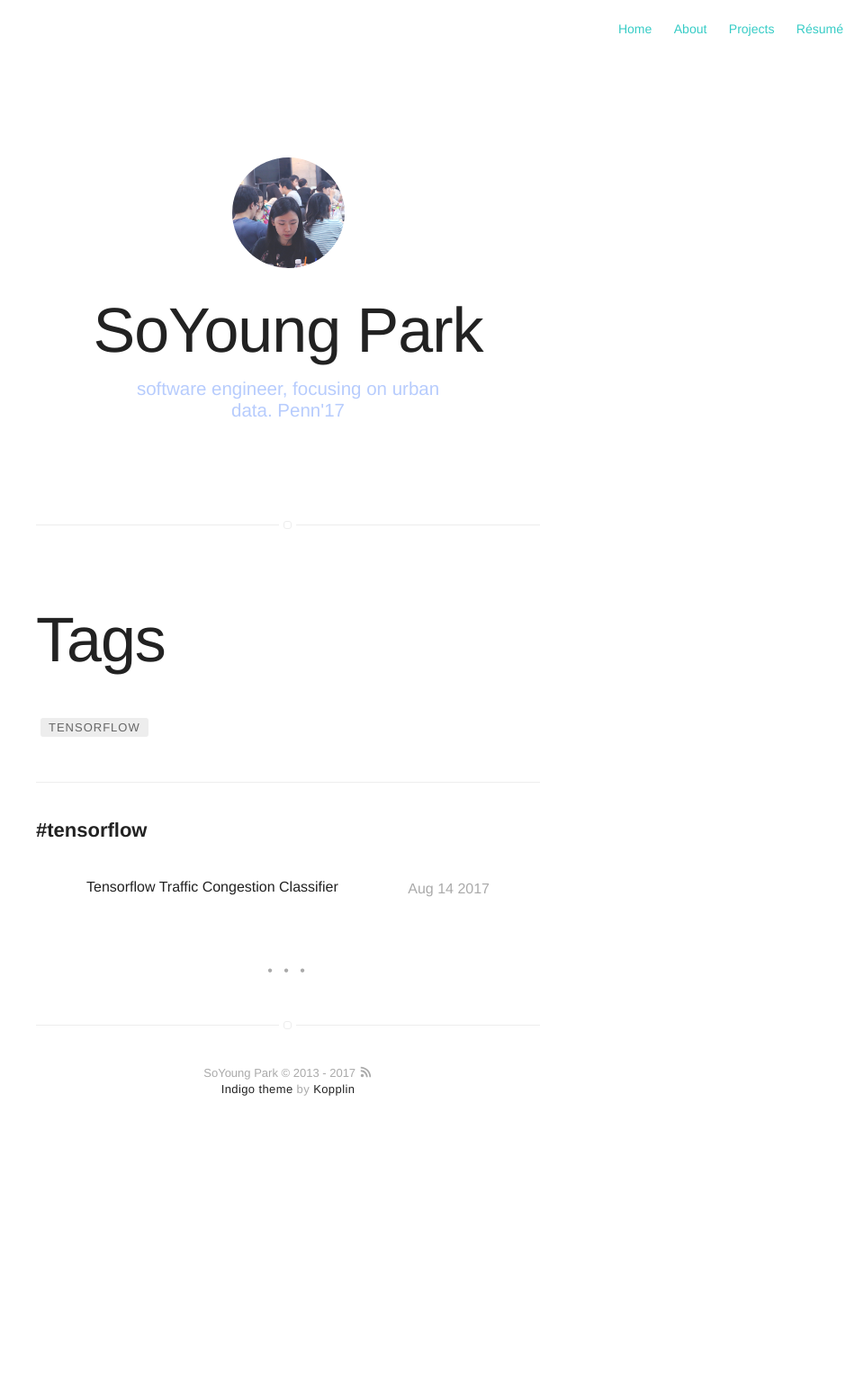
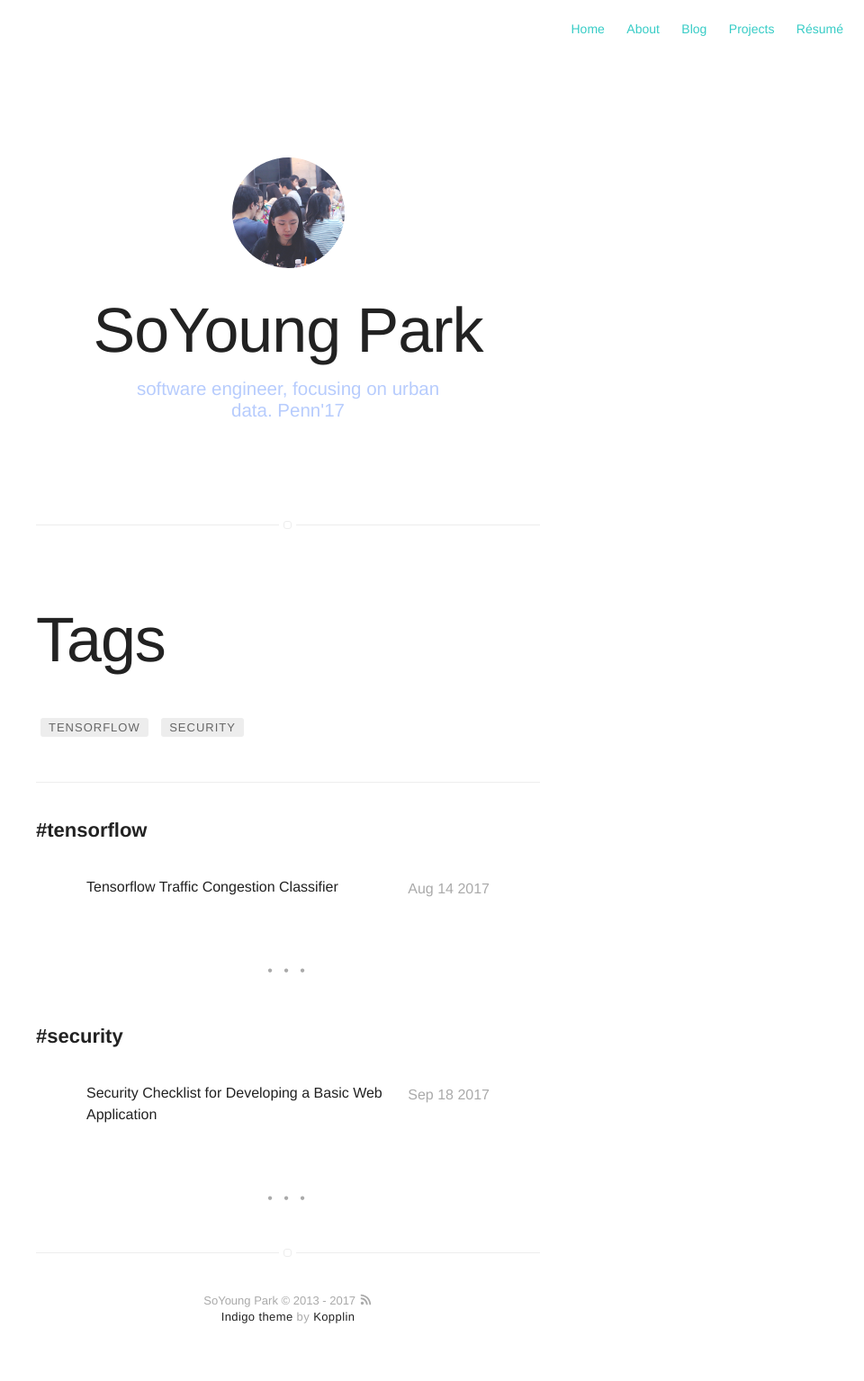
Before and after one commit to soyoungpark/soyoungpark.github.io, a Jekyll site: the page built from tags.html, in a window 1280 px wide. Shown: the whole page at 90% size, without its empty margins (320-1280 px from the left). Built offline with Jekyll 4.4.1, drawn with Linux system fonts in a browser that asks for light colours; before the commit the page ends 1282 px from its top, so only the background shows below that; some of the changed lines change nothing that is shown.

Commit message:
new blog post about security principles

```diff
--- a/_includes/nav.html
+++ b/_includes/nav.html
@@ -14,7 +14,7 @@
             {% endif %}
         {% endif %}
 
-<!--
+
         {% if site.blog == true %}
             {% if page.title != "Blog" %}
                 <li class="item">
@@ -22,7 +22,7 @@
                 </li>
             {% endif %}
         {% endif %}
--->
+
         {% if site.projects == true %}
             {% if page.title != "Projects" %}
                 <li class="item">
--- /dev/null
+++ b/_posts/2017-09-18-nodejs-security-checklist.mdown
@@ -0,0 +1,166 @@
+---
+title: "Security Checklist for Developing a Basic Web Application"
+layout: post
+date: 2017-09-18 18:52
+tag: security
+image: /assets/images/nodejs.png
+headerImage: true
+projects: false
+hidden: false # don't count this post in blog pagination
+description: "Security Checklist"
+category: project
+author: soyoungpark
+externalLink: false
+---
+
+This is a basic security checklist for creating a basic Node.js web application. Apt for students and developers who want to create a basic Node.js web application. It is assumed that readers already know how to build / have already built a functioning web application.
+
+---
+
+### Motivation
+
+This summer (June - Aug 2017), I had the opportunity to teach a group of high school students about making a simple web application (two of them chose NodeJS, the other three PHP). Excited at seeing their applicaitons come to life, the students were tempted to finish off their project with an application vulnerable to some basic security attacks, such as SQL injection, XSS, and dictionary (or other variants, like rainbow table) attacks on the password. This, to beginners in web development, is understandably an appealing thought, since implementing new features and changing user interface may seem like more 'tangible' progress than coding functions to prevent security breaches. However, if the web application is to be made public -- which was the case for all of my students -- it is crucial that the application adheres to basic but important security principles. Following is a list of some very basic security measures to implement, what attacks they help prevent, example(s) if applicable, and why each measure is important to web security.
+
+### The Checklist
+
+1. Hash your (password+salt)
+
+{% highlight js %}
+/* when user creates a new account, inputs password ... */
+
+var sha512 = function(password, salt){
+    var hash = crypto.createHmac('sha512', salt); /** SHA-512 hashing algorithm */
+    hash.update(password);
+    var value = hash.digest('hex');
+    return {
+        salt:salt,
+        passwordHash:value
+    };
+};
+
+/* ... */
+
+var usersalt = genRandomString(16);
+var passwordData = sha512(password, usersalt);
+var hashed_pw = passwordData.passwordHash;
+
+/* save to our database both the usersalt (bound to be unique for each user account) and the hashed_pw */
+
+{% endhighlight %}
+
+2. Prevent SQL injection:
+
+3.
+4.
+5.
+6.
+
+
+
+By running this script at different intervals, I collected about 400 images throughout different times of the day, at different days of the week. I was finally ready to test with Tensorflow.
+
+In using Tensorflow I mostly followed Google Codelab, and Tensorflow for Poets. As per instruction, I installed docker, which is analogous to virtual machine but share the host OS kernel (and usually the binaries and libraries too) and are much lighter. Running Tensorflow within Docker allows for easier migration in the future and, as I learned through trial and error, is much easier than running it in my native OS X. In docker image, I provided two image directories, each named after my desired classifications: 'heavily-congested', and 'less-congested'. I then ran Tensorflow with 500 training steps.
+
+{% highlight python %}
+python retrain.py \
+  --bottleneck_dir=bottlenecks \
+  --how_many_training_steps=500 \
+  --model_dir=inception \
+  --summaries_dir=training_summaries/basic \
+  --output_graph=retrained_graph.pb \
+  --output_labels=retrained_labels.txt \
+  --image_dir=capturedtraffic
+{% endhighlight %}
+
+I wanted to create a binary classifier which, when given a snippet from traffic camera, outputs the probability of the image containing heavy traffic congestion and sends out real-time alert (HTTP POST request) to a predefined API endpoint. This binary classification (‘heavy congestion’ vs ‘else’) suffices for the purpose of this research because NYC residents are likely to be more interested in ‘heavy congestion’ events than in any of the ‘else’ events (ranging from zero traffic to light traffic).
+
+The actual training took about half an hour at this stage. Throughout the training, I was able to see that the Tensorflow was validating the new data against the current model at every training step. Naturally, the validation score increased as more data was fed into the model. After the training was over, I could run ‘label_image.py’ on any test image to output the percentage of the photo representing ‘heavy congestion’ or ‘else’. The results seemed to make sense, at the least. The model predicted that the photo below on the left was 58.3% likely to be less heavy congestion (currently labelled as ‘else’, then as ‘nojam’), and predicted that the photo below on the right was 97.3% likely to be ’heavy congestion’ (which then was labelled as ‘jam’ — I later relabelled the two categories to make them more intuitive).
+
+
+
+
+While 58.3% was a better performance than just randomly guessing out of the two possible categories, I noticed something strange. The model predicted that some images of empty roads were ‘heavy congestion’, with more than 80% conviction (score above 0.80). Clearly something was wrong. Tackling this issue was initially not very straight-forward because I used Tensorflow at a very high level and did not control a lot of its environment, other than some parameters when training the model. This meant that either the task I wanted to accomplish (traffic level classifier) was not appropriate for Tensorflow, or I was making some mistake in setting the parameters, or I was providing not enough (or not diverse enough) photos for training data.
+
+After talking to Professor Murphy who advised me on this research, I realized that while my traffic camera is fixated, it regularly makes rotations, streaming NYC 5th Avenue from different angles. This meant that I may need to provide ample (~300) data, for each angle, for each category. 5 angles x 300 x 2 categories meant that I needed about 3000 photos total. Also, for my training data I also needed traffic photos of the 5th Avenue in different weather conditions, and photos snapshotted under poor network condition (blurry or low resolution). Considering these new requirements, I decided that taking snapshots was no longer a valid strategy for collecting data because it was early July, and I doubted that it would snow in NYC in summer.
+
+#### Data collection, phase 3:
+
+After browsing through the EarthCam website, I found that for every traffic camera, there exists an archive of images from at least half a year ago (for I saw images from March). I decided to write a Python script that scrapes all the images in the archive. I initially had some difficulties because the archive was loaded through asynchronous javascript, which shot HTTP GET request to the EarthCam server endpoint (https://www.earthcam.com/cams/common/gethofitems.php). I simulated this GET request at a predefined interval to mimic AJAX GET request, and succeeded in seamlessly scraping images from the server.
+
+
+
+
+
+
+In less than a few hours, I was able to collect about 6000 images, taken from February 2017 to August 4, 2017. I eliminated about 1200 irrelevant images before sorting them. Following are the types of images that were opted out from sorting: images that are too blurry, dark, or low-resolution even for human eyes to determine what’s going on, images from when the roads are entirely blocked out for parades or protests, and images snapshotted from when the traffic camera was rotating. My rationale behind excluding the said images was that if a pair of human eyes cannot categorize them into either heavy traffic or else, then the model trained through supervised learning should not be expected to categorize them either. Shown below are examples of such images.
+
+Again, I had to manually sort them by angles (ranging from angle 0 to 4), then into one of the two traffic categories. I ran the experiment twice: first, by 10 categories (heavycongestion0, lesscongestion0, heavycongestion1, lesscongestion1, … heavycongestion4, lesscongestion4), second, by just two (heavycongestion, lesscongestion).
+
+I also launched Tensorboard to monitor the training process; I was able to monitor real-time updates to the validation accuracy and cross entropy, which were also logged to the terminal console. Cross entropy is a way of measuring how far away from the expected answer (classification) the current model is; a model that predicts correctly with 60% probability (‘score’ in Tensroflow) is more distant from an ideal model than a model that predicts correctly with 90% probability. I specified 500 training steps for each experiment, and not surprisingly, training accuracy increased and cross entropy decreased with each step for both experiments. I would like to discuss the pros and cons of the two approaches below.
+
+#### Experiment 1 (Sorted by angle and traffic level): 10 categories
+
+<img src='../assets/images/tensorflowtraffic/accuracy1.png' />
+
+Orange line represents train accuracy, and the turquoise line validation accuracy. Tensorflow partitions the input data into training set and validation set. The idea is analogous to crossfold validation in traditional statistics, bur more appropriate for machine learning tasks which usually take in a larger size of dataset. The training set, which constitutes majority of the input data, is used to train the model by adjusting parameters and fit weights. Validation set is used during the training to measure the improvement in the model’s accuracy as more training steps are taken. While both the training and validation accuracy increase over time, and though the final test accuracy is  80.6%, there is a considerable gap overall between the training and validation throughout all 500 steps.
+
+<img src='../assets/images/tensorflowtraffic/crossentropy1.png' />
+
+Cross entropy is measured for both the training and validation dataset. Both decrease over time, meaning the model has become more sophisticated over time in correctly predicting the output.
+
+#### Experiment 2 (Sorted by traffic level alone): 2 categories
+
+<img src='../assets/images/tensorflowtraffic/accuracy2.png' />
+
+It is said that the gap between train and validation accuracy often comes from overfitting. While both train and validation accuracy increased as more training steps were taken, the gap started to widen from about 300th training step. Final test accuracy was 85.7%.
+
+<img src='../assets/images/tensorflowtraffic/crossentropy2.png' />
+
+Not surprisingly, cross entropy decrease over time (training step).
+
+I tested this model with 28 images, representing different angles and different level of congestion. What was interesting was that because my input dataset for training included only images of both extremes (extremely heavy congestion or empty road), the score for each prediction often matched the congestion ‘level’ of the test image. For instance, for the following image of sparsely populated, but not completely empty intersection, the score for ‘heavy congestion’ was 0.69670.
+
+
+
+
+For test images belonging to the extremes, the accuracy was high. 0.98415 score for light congestion for the following photo demonstrates that the model does not simply interpret bright lights as heavy traffic.
+
+
+
+The model also understood that congestion level is not necessarily proportional to how much the road is exposed.
+
+
+For unrelated images, the results were also satisfactory. It was close to random guessing.
+
+
+I observed a few discrepancies, too. The model classified the photo below to be light congestion rather than heavy congestion.
+
+
+It was a satisfactory and efficiently built model, overall, but I decided to run it again with the same input data but with less training steps. This was because I noticed the gap between train and validation accuracy after the 300th step, and thought that completing the the model training before it started overfitting might help solve some of the discrepancy I observed.
+
+
+#### Experiment 2, take two (500 -> 300 training steps)
+
+Final test accuracy was 83.3%. Although it is lower than the test accuracy from when 500 training steps were taken, the drop may be due to prevention of overfitting. As can be seen in the graph below, there is no sign of overfitting, as far as the difference between the train and validation accuracy is concerned.
+
+But when I ran the test on the same image which had previously been classified in an unexpected manner, the score for ‘light congestion’ has decreased but the prediction itself remained the same: light congestion. I wish I could take images that were incorrectly classified and find some commonality among them, but there were only two such images in the test dataset of 28 images (this dataset is completely separate from the input dataset). I was, however, satisfied to train a model with less overfitting.
+
+### Conclusion
+
+In Neural Information Processing Systems 2015, D. Sculley, Gary Holt, Daniel Golovin, Eugene Davydov, and Todd Phillips presented a paper discussing the technical debt incurring from applying software engineering framework to real world machine learning problems. In the paper, the five scholars state that “only a tiny fraction of the code in many ML systems is actually devoted to learning or prediction.”
+
+I had indeed spent a good portion of the time sourcing, saving and sorting data. Because this was my first time applying deep learning to a real world problem, I was able to learn new concepts (Coursera Machine Learning) and apply it with a toolset that I have never used before (Tensorflow run on Docker image). Applying theory through Coursera Machine Learning course homework was one thing, but applying it to real-world data, which was not always in the format I wanted, and often contained unexpected type of data (the protests and parades were entirely unexpected), was another.
+
+In the future I would like to start other machine learning projects which train the model from scratch — for more sophisticated fine-tuning. Although they are more time consuming, I believe I would be able to better customize the powerful multithreading power of Tensorflow to solve city problems by using city-produced data.
+
+
+
+[Check it out](http://soyoungpark.github.io/tftraffic/) here.
+
+
+
+
+[1]: http://www.soyoungpark.github.io/assets/images/tensorflowtraffic/heavytraffic1.jpg
+[2]: http://www.soyoungpark.online/assets/images/tensorflowtraffic/heavytraffic2.jpg
+[3]: ../assets/images/tensorflowtraffic/heavytraffic2.jpg
+[6]: http://kune.fr/wp-content/uploads/2013/10/ghost-blog.jpg
```
Also changed, not shown: assets/images/nodejs.png (added), 1 other file.
